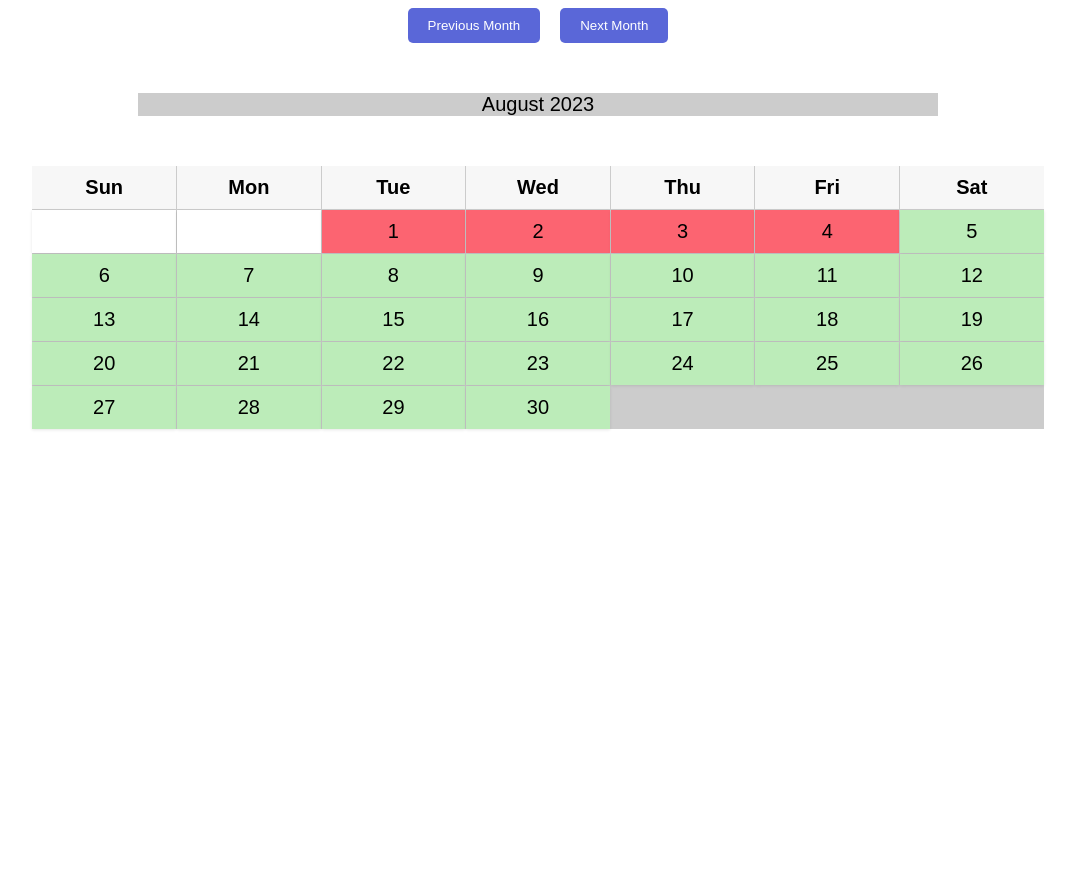
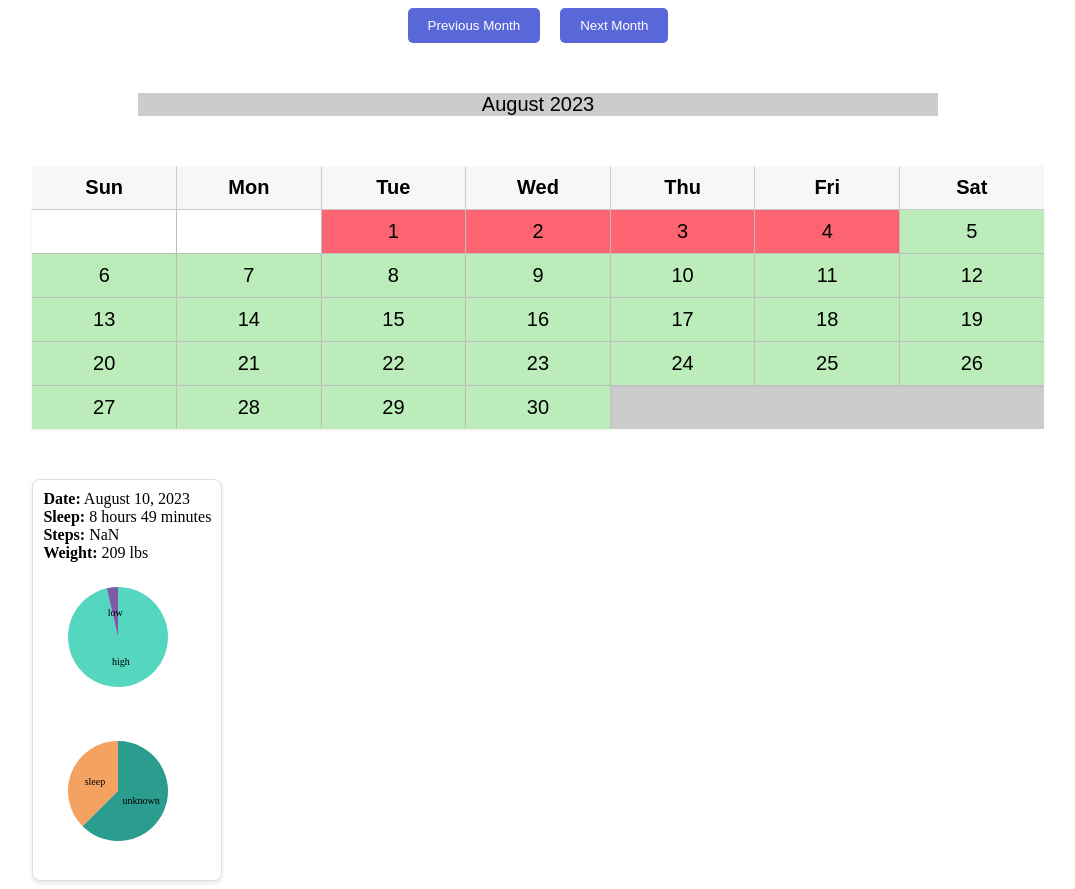
Before and after one commit to MattHandzel/CS416-narrative-visualization-final-project, a plain HTML site: page index.html in a window 1280 px wide. Both pictures are taken after a click on the element "10". Shown: the whole page, without its empty margins (102-1177 px from the left). Before the commit the page ends 800 px from the top, so only its background shows below. Drawn offline with nearby package versions, Linux system fonts and the light colour scheme; a web font is replaced by a local one.

Commit message:
added cards and the ability to save data for future

```diff
--- a/index.html
+++ b/index.html
@@ -94,6 +94,29 @@
     .buttons button:hover {
         background-color: #434190;
     }
+
+    .cards-container {
+        margin-left: 10%;
+        margin-right: 10%;
+        display: flex;
+        flex-wrap: wrap;
+        gap: 10px;
+
+    }
+
+    .card {
+        background: #fff;
+        border: 1px solid #ddd;
+        border-radius: 8px;
+        padding: 10px;
+        box-shadow: 0 2px 4px rgba(0, 0, 0, 0.1);
+        cursor: pointer;
+        transition: transform 0.2s;
+    }
+
+    .card:hover {
+        transform: scale(1.05);
+    }
     </style>
 </head>
 <body>
@@ -110,6 +133,7 @@
         <div id="heart-rate-pie-chart"></div>
         <div id="time-spent-pie-chart"></div>
     </div>
+    <div id="cards-container" class="cards-container"></div>
     <script src="script.js"></script>
 </body>
 </html>
--- a/script.js
+++ b/script.js
@@ -1,7 +1,7 @@
 const currentDate = new Date("2023-08-01");
 let allData = [];
 let eventsData = [];
-
+let cards = [];
 
 print = console.log;
 
@@ -10,6 +10,7 @@ const tooltip = d3.select("#tooltip");
 const tooltipText = d3.select("#tooltip-text");
 const heartRatePieChart = d3.select("#heart-rate-pie-chart");
 const timeSpentPieChart = d3.select("#time-spent-pie-chart");
+const cardsContainer = d3.select("#cards-container");
 
 const parseDate = d3.timeParse("%Y-%m-%d");
 const formatDate = d3.timeFormat("%B %d, %Y");
@@ -18,7 +19,7 @@ const formatMonthYear = d3.timeFormat("%B %Y");
 const pie = d3.pie().value(d => d.value);
 const arc = d3.arc().innerRadius(0).outerRadius(50);
 
-const colorPallet = ["55D6BE", "7D5BA6", "DDDDDD", "706C61", "FFBA08", "399C5", "F4A261", "2A9D8F", "E9C46A", "E76F51", "F4A261", "2A9D8F", "E9C46A", "E76F51", "F4A261", "2A9D8F", "E9C46A", "E76F51", "F4A261", "2A9D8F", "E9C46A", "E76F51", "F4A261", "2A9D8F", "E9C46A", "E76F51", "F4A261", "2A9D8F", "E9C46A", "E76F51", "F4A261", "2A9D8F", "E9C46A", "E76F51"];
+const colorPallet = ["55D6BE", "7D5BA6", "DDDDDD", "706C61", "FFBA08", "399C5", "F4A261", "2A9D8F", "E9C46A", "E76F51", "F4A261", "2A9D8F", "E9C46A", "E76F51", "F4A261", "2A9D8F", "E9C46A", "E76F51", "F4A261", "2A9D8F", "E9C46A", "E76F51", "F4A261", "2A9D8F", "E9C46A", "E76F51"];
 
 function updateCalendar(monthYear) {
     const grid = d3.select("#grid");
@@ -49,7 +50,6 @@ function updateCalendar(monthYear) {
 
     monthDays.forEach(date => {
         const dayData = allData.find(d => d3.timeDay(d.date).getTime() === date.getTime());
-
         const _event = eventsData.find(e => parseDate(e.start_date).getTime() <= date.getTime() && date.getTime() <= parseDate(e.end_date).getTime());
         const dayCell = grid.append("div")
             .attr("class", "day")
@@ -139,26 +139,39 @@ function updateCalendar(monthYear) {
             })
             .on("mouseout", function() {
                 tooltip.transition().duration(500).style("opacity", 0);
+            })
+            .on("click", function() {
+                const cardContent = tooltip.html();
+                cards.push(cardContent);
+                renderCards();
             });
 
-        if(!dayData) {
+        if (!dayData) {
             dayCell.style("background-color", "#FC6471");
-        }
-      else if(dayData && _event){
-        if(_event.color.length < 5){
-
+        } else if (dayData && _event) {
+            if (_event.color.length < 5) {
                 dayCell.style("background-color", "#" + colorPallet[_event.color])
-
-        }
-        else{
+            } else {
                 dayCell.style("background-color", _event.color);
             }
-
-        }
-      else{
-          // if there is data
+        } else {
             dayCell.style("background-color", "#BCECB9");
         }
+    });
+}
+
+function renderCards() {
+    cardsContainer.selectAll(".card").remove();
+
+    cardsContainer.selectAll(".card")
+        .data(cards)
+        .enter()
+        .append("div")
+        .attr("class", "card")
+        .html(d => d)
+        .on("click", function(event, d) {
+            cards = cards.filter(card => card !== d);
+            renderCards();
         });
 }
 
@@ -168,7 +181,6 @@ function changeMonth(offset) {
     updateCalendar(currentDate);
 }
 
-// Allows the user to change the parameters
 document.getElementById("prevMonth").addEventListener("click", () => changeMonth(-1));
 document.getElementById("nextMonth").addEventListener("click", () => changeMonth(1));
 
@@ -201,15 +213,13 @@ d3.csv(data_path).then(data => {
             research: (+d.RESEARCH),
         };
 
-        // get the time spent sleeping, and sum up all of the amount of hours we have
-        total_time = 0;
+        let total_time = 0;
         Object.keys(d.timeSpent).forEach(key => {
             total_time += d.timeSpent[key];
         });
         total_time += d.sleep_duration;
         d.timeSpent.sleep = d.sleep_duration;
         d.timeSpent.unknown = 24 - total_time;
-
     });
 
     allData = data;
@@ -218,14 +228,13 @@ d3.csv(data_path).then(data => {
     console.error("Error loading the CSV data:", error);
 });
 
-// bug fixing lol
 changeMonth(1);
 changeMonth(1);
 changeMonth(1);
 changeMonth(-1);
 changeMonth(-1);
 changeMonth(-1);
-// Load the events data
+
 d3.json("events.json").then(data => {
     eventsData = Object.keys(data).map(key => ({
         name: key,
```
Lines whose indentation alone changed are shown as unchanged.
